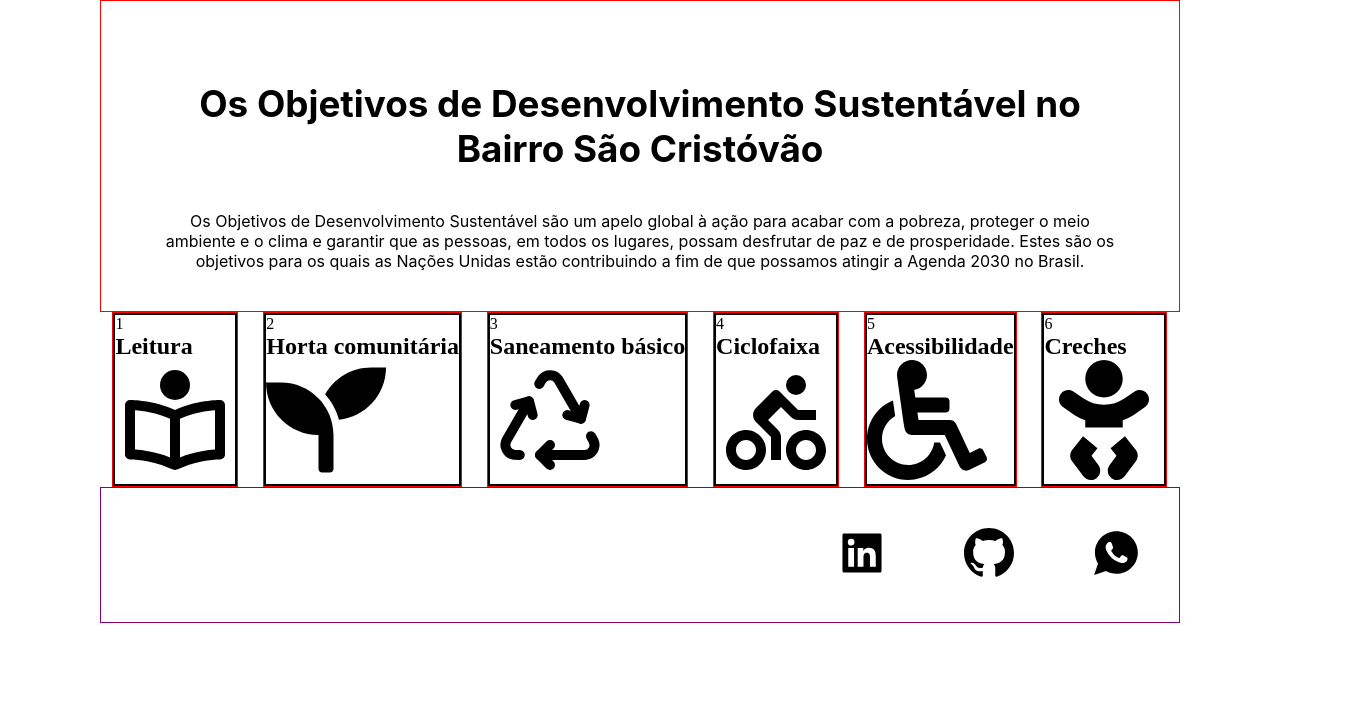
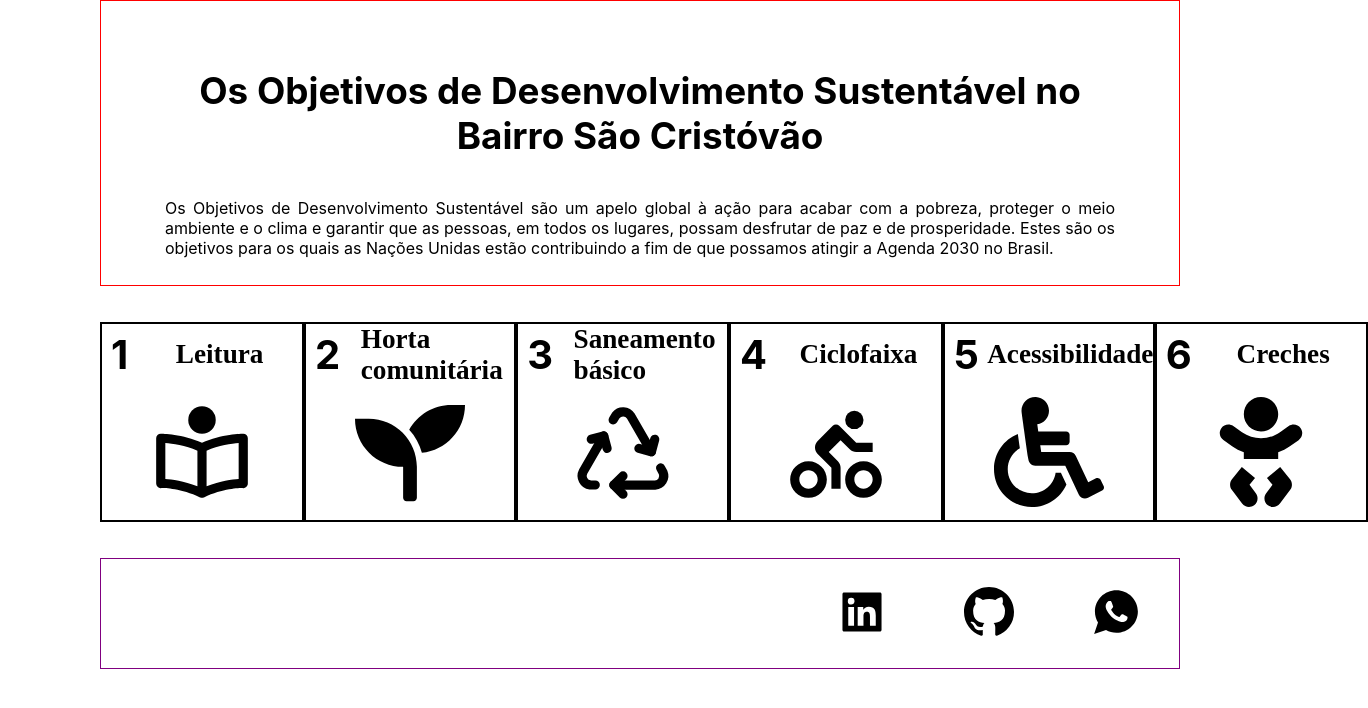
Before and after one commit to paulafeltrin/onu, a React (Create React App) app: page / in a window 1280 px wide. Shown: the top 708 px of the page, 1368 px wide, since content can reach past the window. Built offline with nearby package versions, Linux system fonts and the light colour scheme.

Commit message:
melhorias na estilização

```diff
--- a/src/App.js
+++ b/src/App.js
@@ -1,50 +1,15 @@
 import React from 'react'
 import {GlobalStyle} from "../src/Component/Global/global"
-import Header from './Component/Header/Header'
-import Footer from './Component/Footer/Footer'
-import Card from './Component/Card/Card'
-import { BiBookReader, BiCycling  } from "react-icons/bi";
-import { FaWheelchair, FaSeedling, FaBaby } from "react-icons/fa";
-import { TbRecycle } from "react-icons/tb";
-import * as S from './Component/Global/global'
+import Header from './Component/Fragments/Header/Header'
+import Main from './Component/Fragments/Main/Main'
+import Footer from './Component/Fragments/Footer/Footer'
 
 export default function App(){
   return(
     <>
       <GlobalStyle />
       <Header />
-      <S.Main>
-        <Card
-          num={1}
-          title="Leitura"
-          Children={<BiBookReader size={120}/>}
-        />
-        <Card
-          num={2}
-          title="Horta comunitária"
-          Children={<FaSeedling size={120} />}
-        />
-        <Card
-          num={3}
-          title="Saneamento básico"
-          Children={<TbRecycle size={120}/>}
-        />
-        <Card
-          num={4}
-          title="Ciclofaixa"
-          Children={<BiCycling size={120}/>}
-        />
-        <Card
-          num={5}
-          title="Acessibilidade"
-          Children={<FaWheelchair size={120}/>}
-        />
-        <Card
-          num={6}
-          title="Creches"
-          Children={<FaBaby size={120}/>}
-        />
-      </S.Main>
+      <Main />
       <Footer/>
     </>
   )
--- a/src/Component/Card/Card.jsx
+++ b/src/Component/Card/Card.jsx
@@ -4,50 +4,12 @@ export default function Card({num,title, Children}){
   return(
     <S.Section>
       <S.Div>
-        <p>{num}</p>
-        <h2>{title}</h2>
-        <div>{Children}</div>
-
-        {/* <img src={onu.foto} alt={"Foto "+ title}/> */}
+        <S.Head>
+          <S.Num>{num}</S.Num>
+          <S.Topic>{title}</S.Topic>
+        </S.Head>
+        <S.Img>{Children}</S.Img>
       </S.Div>
     </S.Section>
   )
 }
-
-// function Card(props) {
-//   return (
-//     <div>
-//       <div>
-//         <img
-//           src={props.author.avatarUrl}
-//           alt={props.author.name}
-//         />
-//         <div>
-//           {props.author.name}
-//         </div>
-//       </div>
-//       <div>
-//         {props.text}
-//       </div>
-//       <div>
-//         {formatDate(props.date)}
-//       </div>
-//     </div>
-//   );
-// }
-
-
-
-// function Glossary(props) {
-//   return (
-//     <dl>
-//       {props.items.map(item => (
-//         // Sem a `key`, React irá disparar um aviso
-//         <React.Fragment key={item.id}>
-//           <dt>{item.term}</dt>
-//           <dd>{item.description}</dd>
-//         </React.Fragment>
-//       ))}
-//     </dl>
-//   );
-// }
--- a/src/Component/Card/style.js
+++ b/src/Component/Card/style.js
@@ -1,9 +1,10 @@
 import styled from 'styled-components'
 
 export const Section= styled.section`
-/* width: 15vw;
-height: 25vh; */
-border: 1px solid red;
+/* width: 15vw; */
+/* height: 27vh; */
+/* border: 1px solid red; */
+display: flex;
 `
 
 export const Div = styled.div`
@@ -15,3 +16,29 @@ border: 2px solid black;
   cursor: pointer;
 }
 `
+export const Head = styled.div`
+display: flex;
+`
+export const Num = styled.p`
+font-size: 2.5rem;
+font-weight: bolder;
+padding: .7vh .7vw;
+font-family: -apple-system, BlinkMacSystemFont, 'Segoe UI', Roboto, Oxygen, Ubuntu, Cantarell, 'Open Sans', 'Helvetica Neue', sans-serif;
+/* border: 1px solid red; */
+`
+export const Topic =styled.h2`
+font-size: 1.7rem;
+font-weight: bold;
+width: 165px;
+display: flex;
+padding: 0 2vw;
+justify-content: center;
+align-items: center;
+/* border: 1px solid red; */
+`
+export const Img = styled.div`
+display: flex;
+justify-content: center;
+align-items: center;
+padding: 1.5vh 1.3vw;
+`
--- a/src/Component/Footer/style.js
+++ b/src/Component/Fragments/Footer/style.js
@@ -6,7 +6,7 @@ margin: 0 auto;
 border: 1px solid purple;
 display: flex;
 justify-content: flex-end;
-padding: 5vh 0;
+padding: 3.4vh 0;
 `
 export const Ul = styled.ul`
 display: flex;
--- a/src/Component/Header/style.js
+++ b/src/Component/Fragments/Header/style.js
@@ -1,7 +1,7 @@
 import styled from "styled-components";
 
 export const Header = styled.header`
-padding: 5vh 5vw;
+padding: 3.4vh 5vw;
 max-width: 1080px;
 margin: 0 auto;
 border: 1px solid red;
@@ -18,7 +18,7 @@ padding: 5vh 0;
 export const P = styled.p`
 font-family: -apple-system, BlinkMacSystemFont, 'Segoe UI', Roboto, Oxygen, Ubuntu, Cantarell, 'Open Sans', 'Helvetica Neue', sans-serif;
 font-size: 1rem;
-text-align: center;
+text-align: justify;
 @media screen and (max-width: 500px){
     font-size: .7rem;
 }
--- /dev/null
+++ b/src/Component/Fragments/Main/Main.jsx
@@ -0,0 +1,44 @@
+import React from 'react'
+import Card from '../../Card/Card'
+import * as S from './style'
+
+import { BiBookReader, BiCycling  } from 'react-icons/bi';
+import { FaWheelchair, FaSeedling, FaBaby } from 'react-icons/fa';
+import { TbRecycle } from 'react-icons/tb';
+
+export default function Main(){
+    return(
+        <S.Main>
+            <Card
+                num={1}
+                title="Leitura"
+                Children={<BiBookReader size={110}/>}
+            />
+            <Card
+                num={2}
+                title="Horta comunitária"
+                Children={<FaSeedling size={110} />}
+            />
+            <Card
+                num={3}
+                title="Saneamento básico"
+                Children={<TbRecycle size={110}/>}
+            />
+            <Card
+                num={4}
+                title="Ciclofaixa"
+                Children={<BiCycling size={110}/>}
+            />
+            <Card
+                num={5}
+                title="Acessibilidade"
+                Children={<FaWheelchair size={110}/>}
+            />
+            <Card
+                num={6}
+                title="Creches"
+                Children={<FaBaby size={110}/>}
+            />
+        </S.Main>
+    )
+}
--- /dev/null
+++ b/src/Component/Fragments/Main/style.js
@@ -0,0 +1,9 @@
+import styled from 'styled-components';
+
+export const Main = styled.main`
+display: flex;
+justify-content: space-around;
+max-width: 1080px;
+margin: 0 auto;
+padding: 4.5vh 0;
+`
--- a/src/Component/Global/global.js
+++ b/src/Component/Global/global.js
@@ -1,5 +1,4 @@
 import {createGlobalStyle} from 'styled-components';
-import styled from 'styled-components';
 
 export const GlobalStyle = createGlobalStyle`
   *{
@@ -8,9 +7,3 @@ export const GlobalStyle = createGlobalStyle`
     box-sizing:border-box;
   }
 `
-export const Main = styled.main`
-display: flex;
-justify-content: space-around;
-max-width: 1080px;
-margin: 0 auto;
-`
```
Also changed, not shown: src/Component/Fragments/Footer/Footer.jsx (renamed from src/Component/Footer/Footer.jsx), src/Component/Fragments/Header/Header.jsx (renamed from src/Component/Header/Header.jsx).
